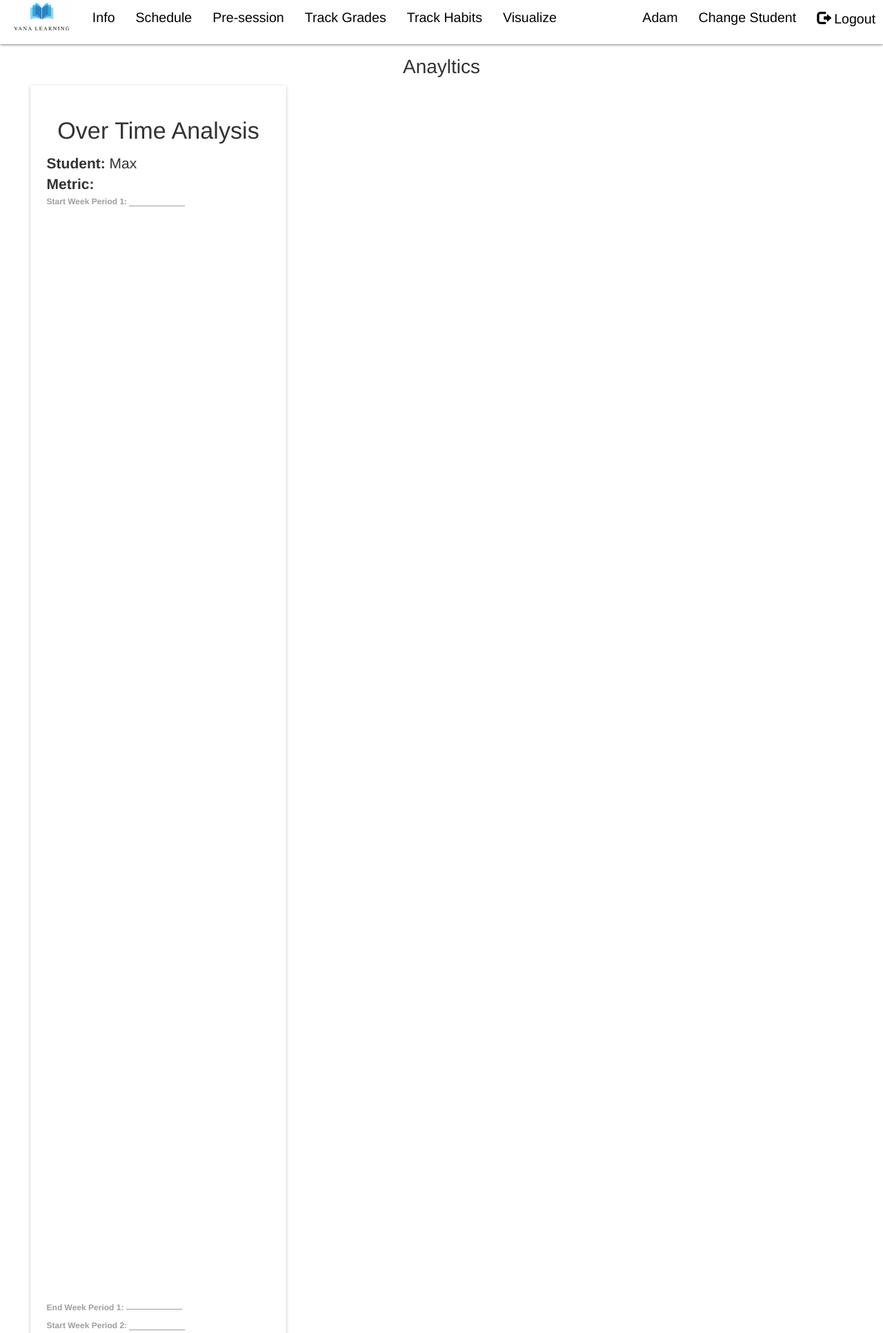
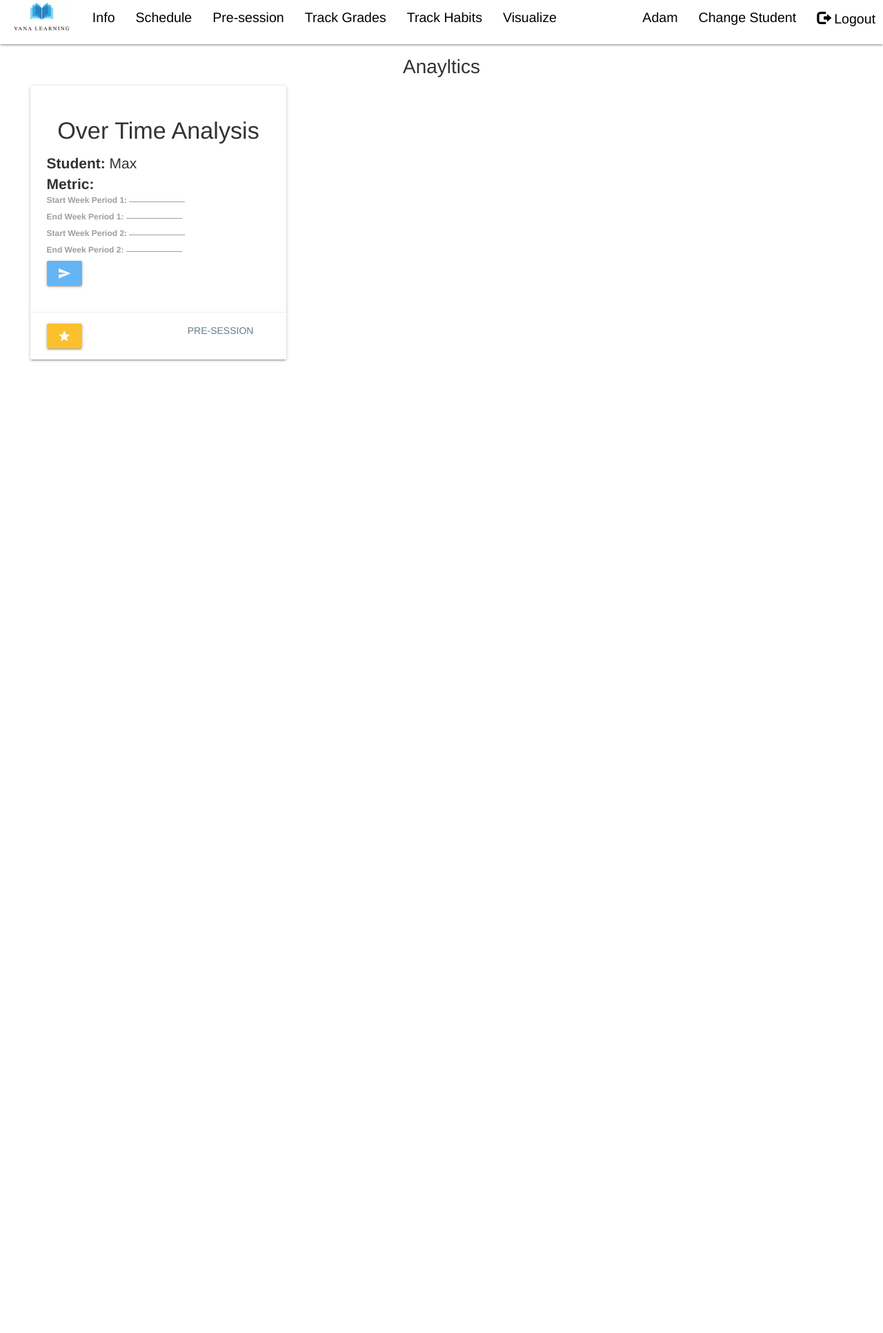
Before and after one commit to JoshuaOStafford/Vana-Pivot-Academic-Coaching, a Django app: template templates/analysis.html in a window 1280 px wide. Shown: the top 1932 px of the page at 69% size. After the commit the page ends 524 px from the top, so only its background shows below. Run offline with Django 3.2, Linux system fonts and the light colour scheme; the template is opened without the code that fills it: values that come from a table or form of the project are taken from there, others are empty; data comes from the database, SQL or seed files in the repository; some libraries are stand-ins or nearby versions; some web fonts are replaced.

Commit message:
Making UI for Over Time Analytics

```diff
--- a/templates/analysis.html
+++ b/templates/analysis.html
@@ -24,21 +24,21 @@
                         <span>{{ metric }}</span>
                       </label>
                        {% endfor %}
-                   <label style="height: 200%">
+                   <label>
                        Start Week Period 1:
-                   <input style="height: 200%" name="start_period1" type="number" id="start_period1"/>
+                   <input style="height: 400%" name="start_period1" type="number" id="start_period1"/>
                        </label>
                    <label>
                        End Week Period 1:
-                   <input style="height: 200%" name="end_period1" type="number" id="end_period1"/>
+                   <input style="height: 400%" name="end_period1" type="number" id="end_period1"/>
                        </label>
-                   <label style="height: 200%">
+                   <label>
                        Start Week Period 2:
-                   <input style="height: 200%" name="start_period2" type="number" id="start_period2"/>
+                   <input style="height: 400%" name="start_period2" type="number" id="start_period2"/>
                        </label>
-                   <label style="height: 200%">
+                   <label>
                        End Week Period 2:
-                   <input  style="height: 200%" name="end_period2" type="number" id="end_period2"/>
+                   <input  style="height: 400%" name="end_period2" type="number" id="end_period2"/>
                        </label>
                     <button class = "btn waves-effect waves-light blue lighten-2" type="submit">
                      <i class = "material-icons">send</i></button>
```
